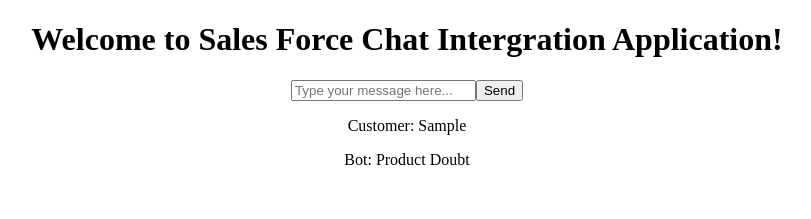
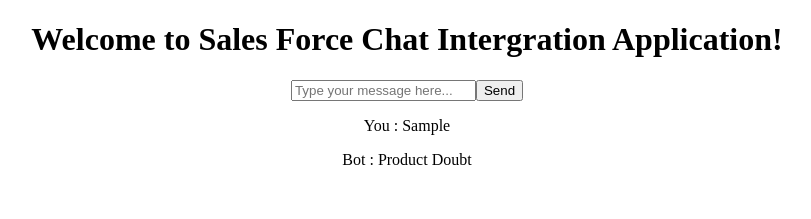
Before and after one commit to MageshwaranN/sf-frontend, an Angular app: page / in a window 1280 px wide. Both pictures are taken after typing "Sample" into the empty fields and a click on the button "Send". Shown: the top 219 px of the page, without its empty margins (233-1044 px from the left). Built offline with nearby package versions, Linux system fonts and the light colour scheme.

Commit message:
Adding styles to the chat history

```diff
--- a/src/app/app.component.html
+++ b/src/app/app.component.html
@@ -15,7 +15,7 @@
       </div>
   </form>
   <div *ngFor="let msg of messageBlock">
-    <p>{{ msg }}</p>
+    <p>{{ msg.agent}} : {{msg.message }}</p>
   </div>
   <span *ngIf = '!isAgentAvailable'>Currently agent not available for your selected product Kidnly contact later</span>
 </div>
--- a/src/app/app.component.ts
+++ b/src/app/app.component.ts
@@ -21,7 +21,8 @@
     'Post Code',
     'Email-ID'
   ];
-  messageBlock: string[] = [];
+  messageBlock: Object[] = [];
+  styledMessages: string;
   inputMsg = '';
   outputMsg = '';
   sequence = 1;
@@ -62,7 +63,10 @@
   }
 
   public callmessage(): void {
-    this.messageBlock.push(`Customer: ${this.inputMsg}`);
+    this.messageBlock.push( {
+      'agent': 'You',
+      'message': this.inputMsg
+    });
     if (this.sequence === 1) {
       this.askFromDefault(this.defaultMessageSequence);
       this.defaultMessageSequence++;
@@ -76,8 +80,15 @@
     this.setUserObject(this.outputMsg, this.inputMsg);
     if (index !== this.defaultQuestion.length) {
       this.outputMsg = this.defaultQuestion[index];
-      this.messageBlock.push(`Bot: ${this.outputMsg}`);
+      this.messageBlock.push( {
+        'agent': 'Bot',
+        'message': this.outputMsg
+      });
     } else {
+      const styledMessages = this.messageBlock.map((message) => {
+        return `<b>${message.agent}</b> : ${message.message}</br>`;
+      });
+      this.styledMessages = styledMessages.toString().replace(/You/g, `${this.userDetails['First Name']}`).replace(/,/g , '');
       this.checkAvailability();
     }
   }
@@ -113,7 +124,7 @@
 
   private startChat(session): void {
     const userInfo = this.userDetails;
-    this.salesforceChatService.startChat(session, userInfo, this.messageBlock).then(response => {
+    this.salesforceChatService.startChat(session, userInfo, this.styledMessages).then(response => {
       this.recieveMessage(session);
       this.sequence++;
     });
@@ -128,7 +139,10 @@
         }else {
           if (response.body.messages[0].type === 'ChatMessage') {
             this.recieveMessage(session);
-            this.messageBlock.push(`Agent ${response.body.messages[0].message.name}: ${response.body.messages[0].message.text}`);
+            this.messageBlock.push( {
+              'agent': response.body.messages[0].message.name,
+              'message': response.body.messages[0].message.text
+            });
           }
           if (response.body.messages[0].type === 'ChatRequestSuccess') {
             this.recieveMessage(session);
@@ -175,7 +189,6 @@
 
   public endChat(): void {
     this.salesforceChatService.endChat(this.session).then(response => {
-      debugger
       console.log('End chat OK');
     });
   }
```
